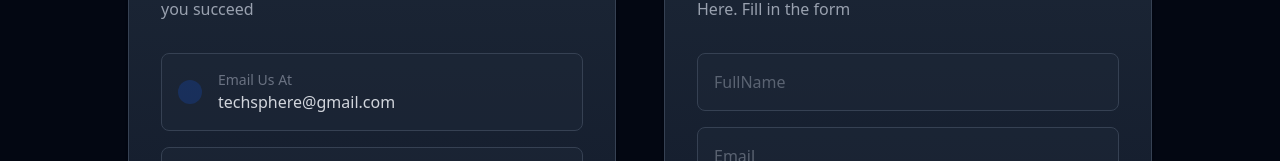
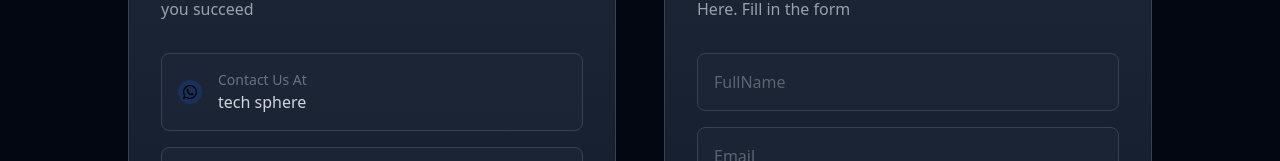
Before and after one commit to cyberdiego33/Tech-Sphere-React, a React (Vite) app: page /contact in a window 1280 px wide. Shown: the part 639-800 px from the top of the page. Built offline with nearby package versions, Linux system fonts and the light colour scheme; grey boxes are pictures that could not be loaded.

Commit message:
Update ConnectWithUs.jsx

```diff
--- a/src/components/contactPage.jsx/ConnectWithUs.jsx
+++ b/src/components/contactPage.jsx/ConnectWithUs.jsx
@@ -1,24 +1,37 @@
 import techSphereLogo from "../../assets/images/logo-tech-sphere.png";
-import { TfiEmail } from "react-icons/tfi";
+import { RiTwitterXFill } from "react-icons/ri";
+import { FaLinkedinIn } from "react-icons/fa";
+import { SiGmail } from "react-icons/si";
+import { FaWhatsapp } from "react-icons/fa";
 
 const SocialsApi = [
   {
     index: 1,
-    socialMedia: "Email Us At",
-    socialHandle: "techsphere@gmail.com",
-    socialIcon: TfiEmail,
+    socialMedia: "Contact Us At",
+    socialHandle: "tech sphere",
+    socialIcon: FaWhatsapp,
+    color: 'border-green-600'
   },
   {
     index: 2,
-    socialMedia: "Connect With Us At",
-    socialHandle: "techsphere@LinkedIn.com",
-    socialIcon: TfiEmail,
+    socialMedia: "Email Us At",
+    socialHandle: "techsphere@gmail.com",
+    socialIcon: SiGmail,
+    color: 'border-red-600'
   },
   {
     index: 3,
+    socialMedia: "Connect With Us At",
+    socialHandle: "techsphere@LinkedIn.com",
+    socialIcon: FaLinkedinIn,
+    color: 'border-blue-600'
+  },
+  {
+    index: 4,
     socialMedia: "Follow Us At",
     socialHandle: "techsphere@Twitter.com",
-    socialIcon: TfiEmail,
+    socialIcon: RiTwitterXFill,
+    color: 'border-black'
   },
 ];
 
@@ -26,8 +39,8 @@ const Socials = function (props) {
   return (
     <div className="space-y-6 mb-4">
       <div className="flex items-center p-4 bg-gray-800/50 rounded-lg border border-gray-700 hover:bg-gray-800 hover:border-blue-500 group transition-all">
-        <div className="p-3 size-4 rounded-full mr-4 bg-blue-600/20 group-hover:bg-blue-600/30 transition-colors">
-          <img src={props.socialIcon} alt="" />
+        <div className="p-3 size-4 rounded-full mr-4 bg-blue-600/20 group-hover:bg-blue-600/30 transition-colors grid place-content-center">
+          <props.socialIcon />
         </div>
         <div>
           <p className="text-sm text-gray-500">{props.socialMedia}</p>
```
